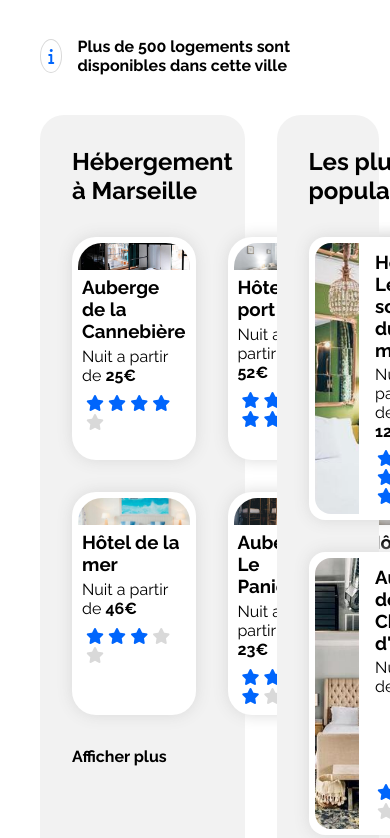
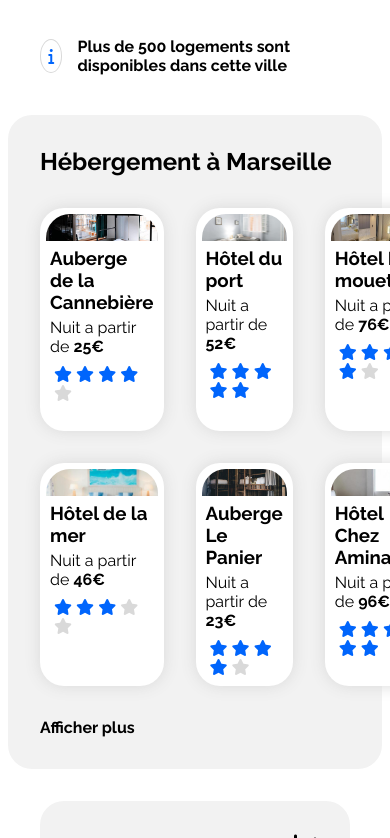
Before and after one commit to Naca974/Reservia, a plain HTML site: page index.html in a window 390 px wide. Shown: the part 599-1437 px from the top of the page. Drawn offline with Linux system fonts and the light colour scheme.

Commit message:
Début responsive tablette

```diff
--- a/style.css
+++ b/style.css
@@ -452,3 +452,29 @@ a{
 }
 
 /**RESPONSIVE**/
+
+@media screen and (max-width: 1195px){
+
+    .offers{
+        display: flex;
+        flex-wrap: wrap;
+        justify-content: center;
+        gap: 2rem;
+    }
+    .popularbox{
+        row-gap: 2rem;
+        padding: 2rem;
+        width: 100%;
+    }
+    .housingbox{
+        grid-template-columns: auto;
+        grid-template-rows: repeat(6, 1fr);
+        width: 100%;
+    }
+    .housingimg, .popularimg{
+    }
+}
+
+@media screen and (max-width: 375px){
+
+}
```
